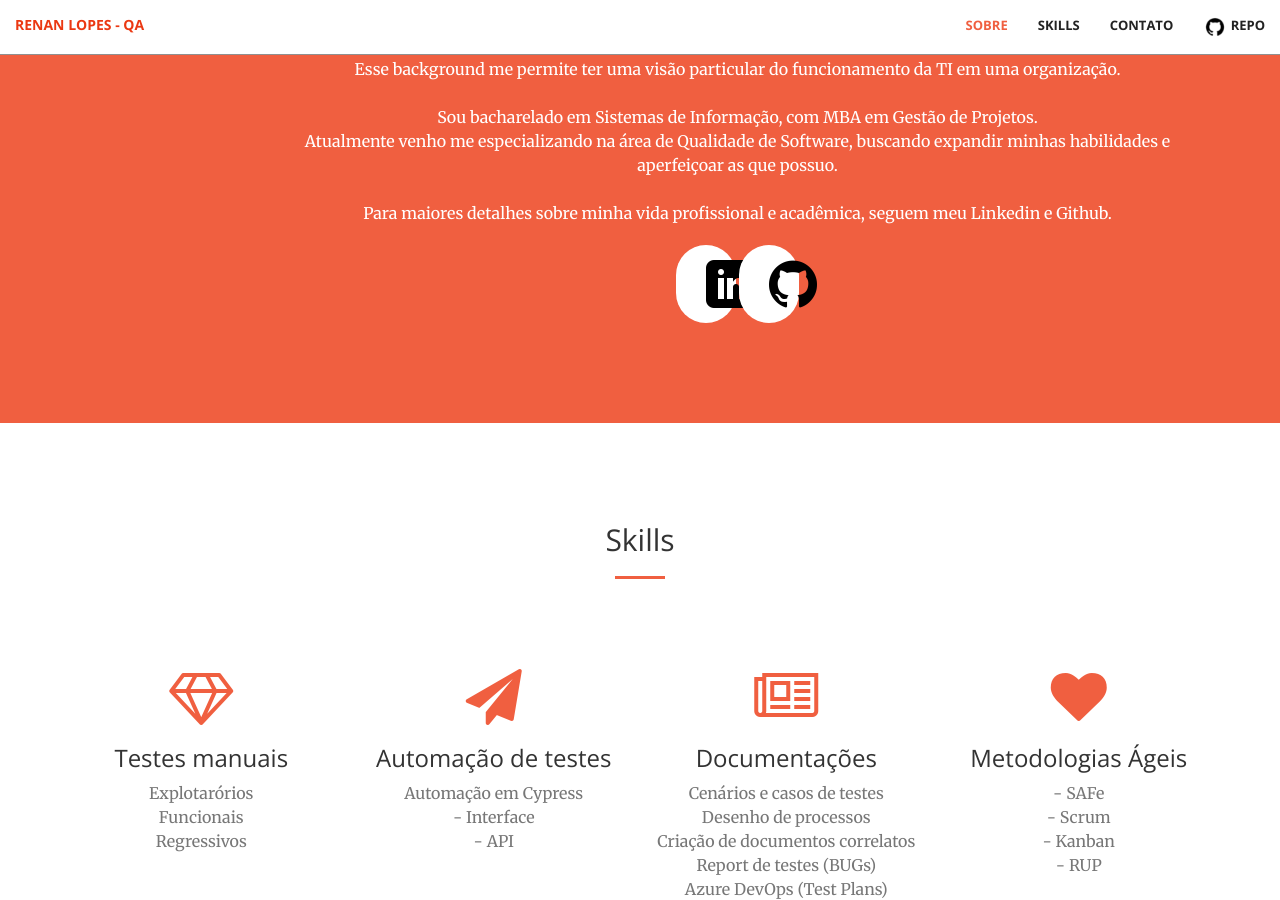
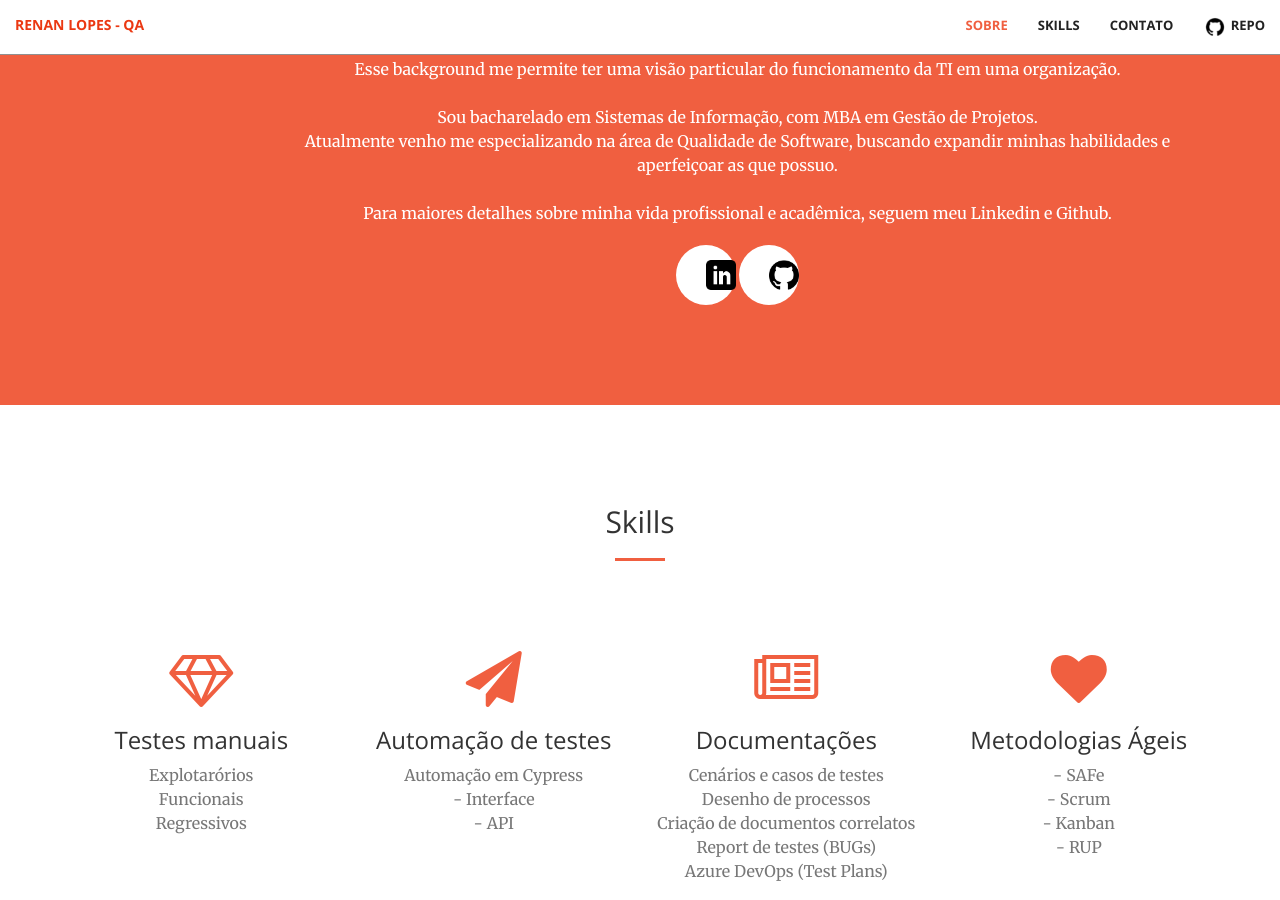
Before and after one commit to renanslopes/renanslopes.github.io, a Jekyll site: the page built from index.html, in a window 1280 px wide and 900 px high, scrolled down 1144 px. Built offline with Jekyll 4.4.1, drawn with Linux system fonts in a browser that asks for light colours.

Commit message:
ajuste largura ico img

```diff
--- a/css/personal.css
+++ b/css/personal.css
@@ -19,5 +19,9 @@
 }
 
 #about_content a {
+    width: 40px;
+}
+
+#about_content a img {
     width: 30px;
 }
```
